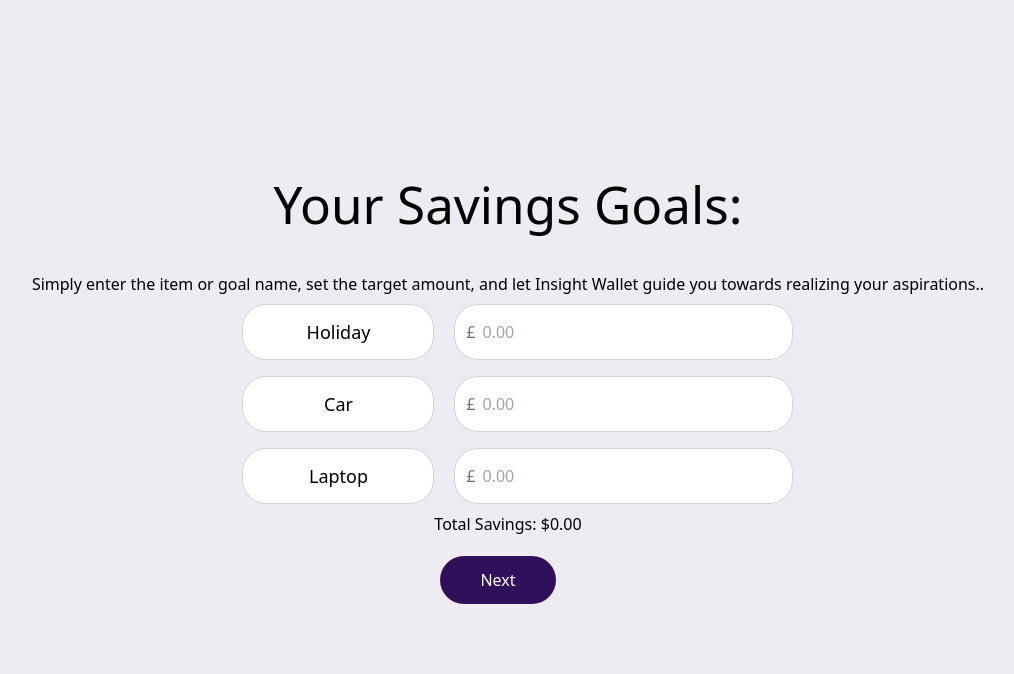
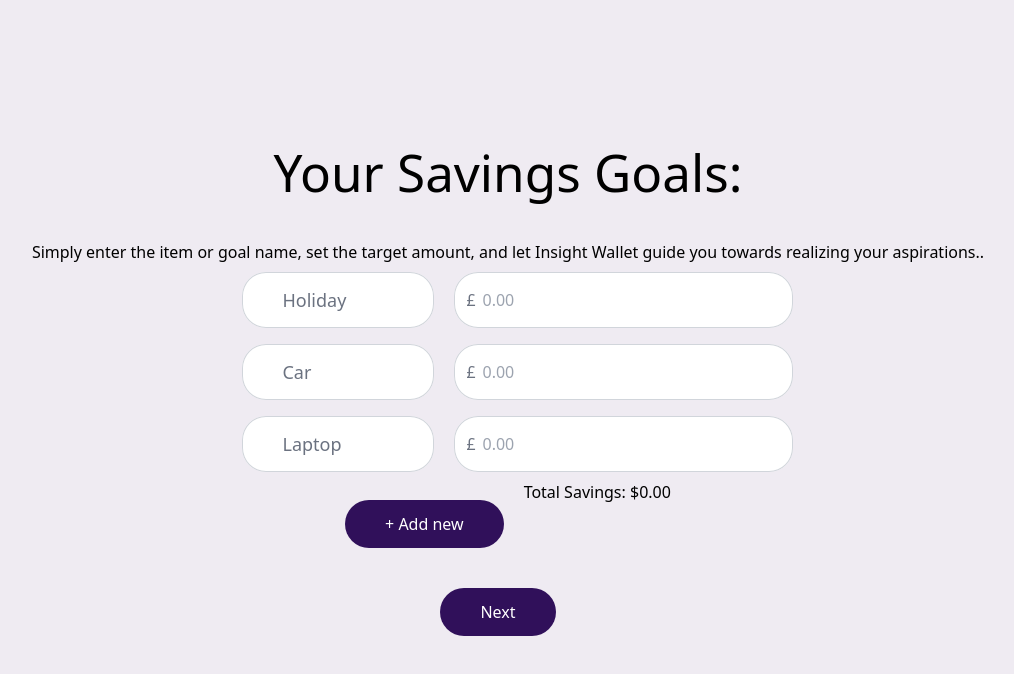
Before and after one commit to MrKatrish/insight_wallet, a React (Vite) app: page /Savings-goals in a window 1280 px wide. Shown: the top 674 px of the page, without its empty margins (132-1146 px from the left). Built offline with nearby package versions, Linux system fonts and the light colour scheme.

Commit message:
added function to add savings and added add new savings button

```diff
--- a/src/components/UserInput.jsx
+++ b/src/components/UserInput.jsx
@@ -4,7 +4,12 @@ export default function UserInput({incomeTitle, handleChange}) {
     return (
         <>
         <div className="flex p-2 justify-center">
-            <label className="text-lg font-medium leading-10 px-10 py-2 mx-5 border-0 ring-1 ring-inset ring-gray-300 w-48 bg-white rounded-3xl">{incomeTitle}</label>
+            <input
+            type="text"
+            className="text-lg font-medium leading-10 px-10 py-2 mx-5 border-0 ring-1 ring-inset ring-gray-300 w-48 bg-white rounded-3xl"
+            placeholder={incomeTitle}
+            onChange={(e) => handleChange(incomeTitle, e)}
+            />
             <div className="relative">
             <div className="absolute inset-y-0 left-0 flex items-center pl-3">
                 <span className="text-gray-500 sm:text-md">£</span>
--- a/src/pages/Savings-goals.jsx
+++ b/src/pages/Savings-goals.jsx
@@ -27,6 +27,12 @@ function SavingsGoals({ updateUserData }) {
         navigate('/dashboard');
     };
 
+    const handleAddSavings = () => {
+        setAdditionalSavings([
+        ...additionalSavings,  { title: '', amount: 0 }
+        ])
+    };
+
     return (
         <div>
             <FormTitle title='Your Savings Goals:' />
@@ -35,9 +41,14 @@ function SavingsGoals({ updateUserData }) {
             <UserInput incomeTitle='Car' value={SavingsGoals.Car} handleChange={handleChange} />
             <UserInput incomeTitle='Laptop' value={SavingsGoals.Laptop} handleChange={handleChange} />
 
+
+            <div className='flex flex-row justify-center'>
+            <FormButton onClick={handleChange} title='+ Add new' />
             <p>Total Savings: ${totalAmount.toFixed(2)}</p>
+            </div>
 
-            <FormButton onClick={handleSubmit} title='Next' />
+
+            <FormButton onClick={handleAddSavings} title='Next' />
         </div>
     );
 }
```
